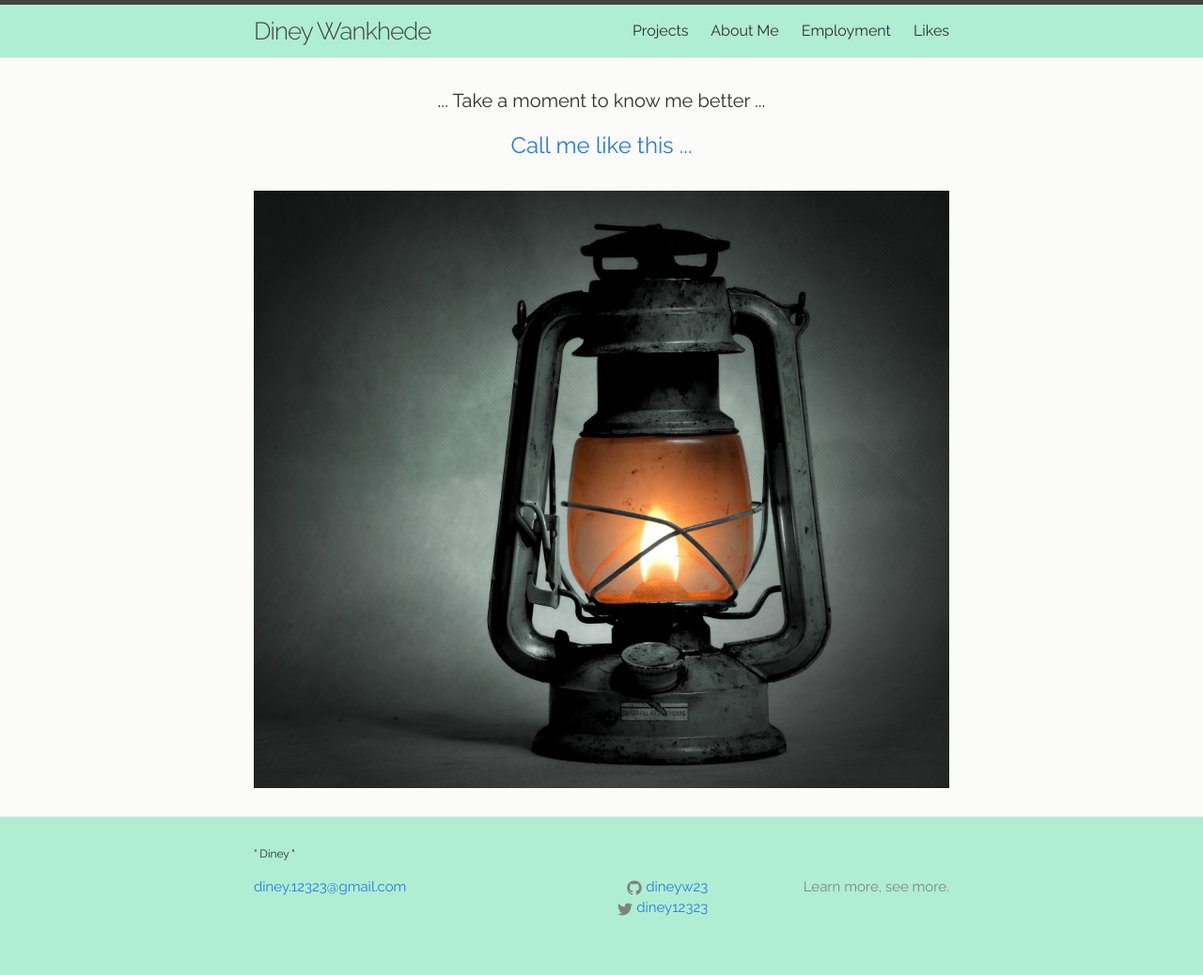
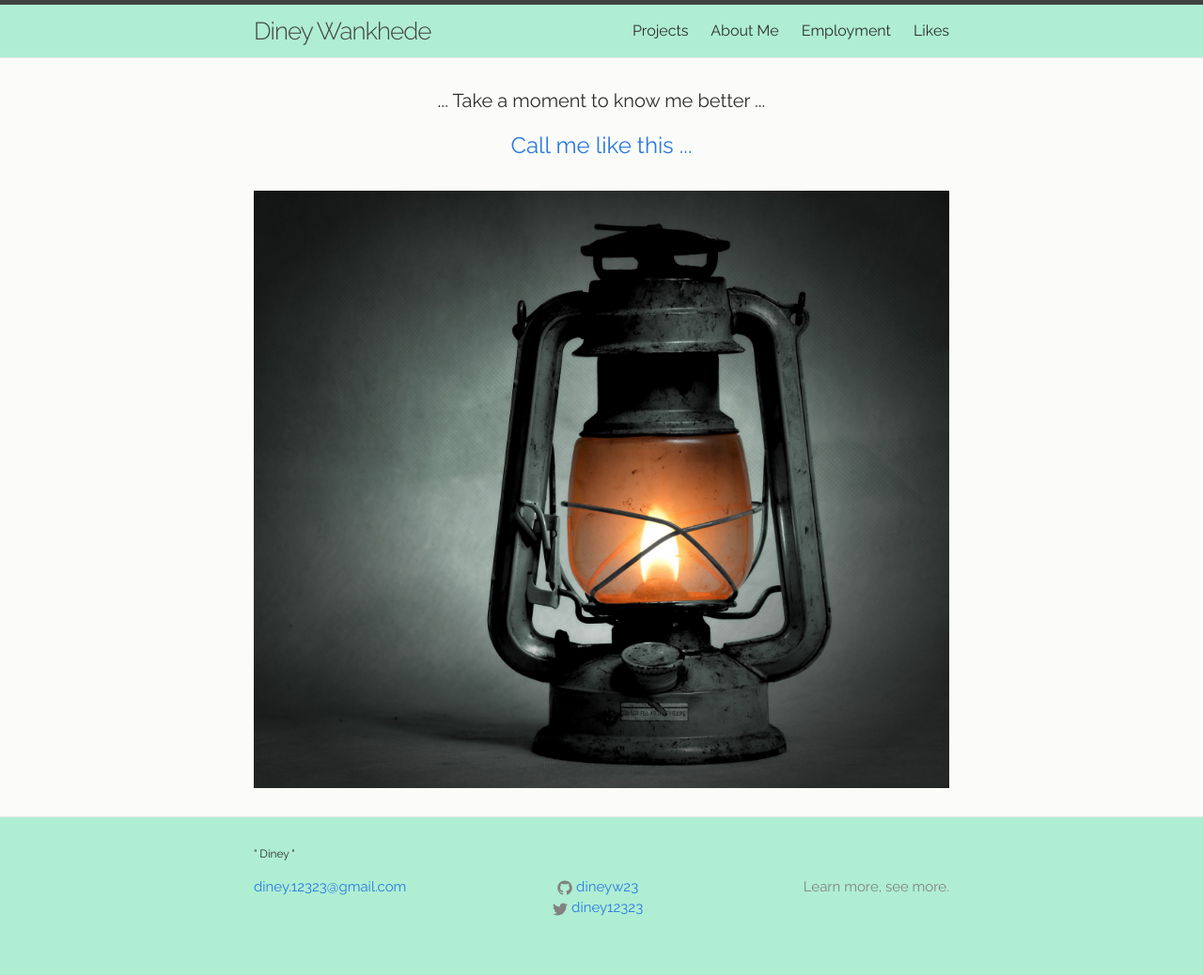
Before and after one commit to dineyw23/dineyw23.github.io, a Jekyll site: the page built from index.html, in a window 1280 px wide. Shown: the whole page at 94% size. Built offline with Jekyll 4.4.1, drawn with Linux system fonts in a browser that asks for light colours.

Commit message:
Algin footer

```diff
--- a/_includes/footer.html
+++ b/_includes/footer.html
@@ -5,13 +5,13 @@
     <h2 class="footer-heading">" Diney "</h2>
 
     <div class="footer-col-wrapper">
-      <div class="footer-col footer-col-1">
+      <div class="footer-col footer-col-1" align="left">
         <ul class="contact-list">
           <li><a href="mailto:{{ site.email }}">{{ site.email }}</a></li>
         </ul>
       </div>
 
-      <div class="footer-col footer-col-2" align="right">
+      <div class="footer-col footer-col-2" align="middle">
         <ul class="social-media-list">
           {% if site.github_username %}
           <li>
```
